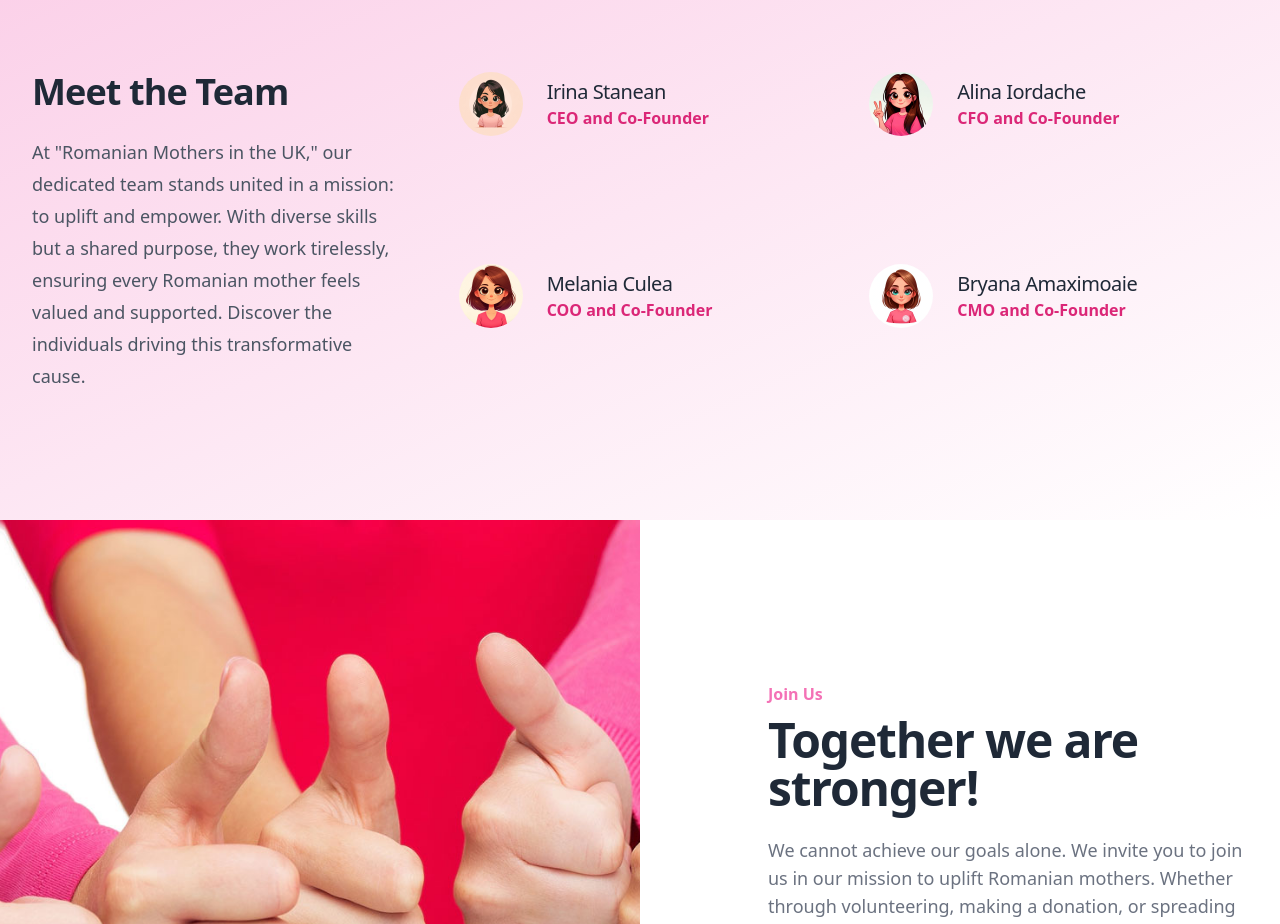
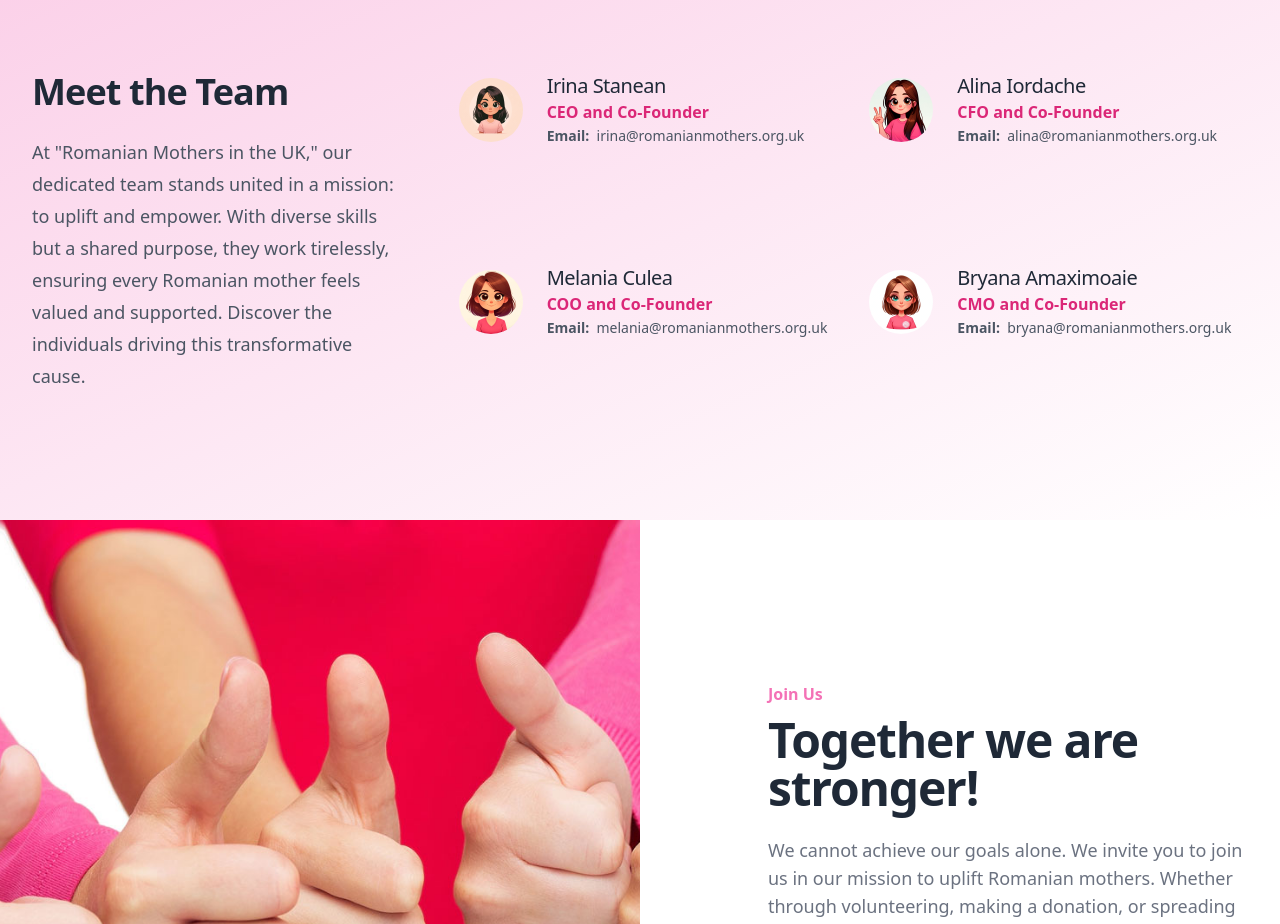
Before and after one commit to rhizodigital/romanian-mothers, an Astro site: page / in a window 1280 px wide. Shown: the part 1760-2684 px from the top of the page. Built offline with nearby package versions, Linux system fonts and the light colour scheme; Astro itself is replaced by a stand-in of ours.

Commit message:
Add team email

```diff
--- a/src/components/Team.astro
+++ b/src/components/Team.astro
@@ -39,6 +39,12 @@ import Bryana from "../assets/bryana.webp";
             <p class="font-semibold leading-6 text-pink-600">
               CEO and Co-Founder
             </p>
+            <p class="leading-6 text-gray-600 text-sm">
+              <span class="font-semibold">Email:&nbsp;</span>
+              <a href="mailto:irina@romanianmothers.org.uk"
+                >irina@romanianmothers.org.uk</a
+              >
+            </p>
           </div>
         </div>
       </li>
@@ -53,6 +59,12 @@ import Bryana from "../assets/bryana.webp";
             </h3>
             <p class="font-semibold leading-6 text-pink-600">
               CFO and Co-Founder
+            </p>
+            <p class="leading-6 text-gray-600 text-sm">
+              <span class="font-semibold">Email:&nbsp;</span>
+              <a href="mailto:alina@romanianmothers.org.uk"
+                >alina@romanianmothers.org.uk</a
+              >
             </p>
           </div>
         </div>
@@ -69,6 +81,12 @@ import Bryana from "../assets/bryana.webp";
             <p class="font-semibold leading-6 text-pink-600">
               COO and Co-Founder
             </p>
+            <p class="leading-6 text-gray-600 text-sm">
+              <span class="font-semibold">Email:&nbsp;</span>
+              <a href="mailto:melania@romanianmothers.org.uk"
+                >melania@romanianmothers.org.uk</a
+              >
+            </p>
           </div>
         </div>
       </li>
@@ -84,6 +102,10 @@ import Bryana from "../assets/bryana.webp";
             <p class="font-semibold leading-6 text-pink-600">
               CMO and Co-Founder
             </p>
+            <p class="leading-6 text-gray-600 text-sm">
+              <span class="font-semibold">Email:&nbsp;</span>
+              <a href="mailto:bryana@romanianmothers.org.uk">bryana@romanianmothers.org.uk</a>
+            </p>
           </div>
         </div>
       </li>
```
